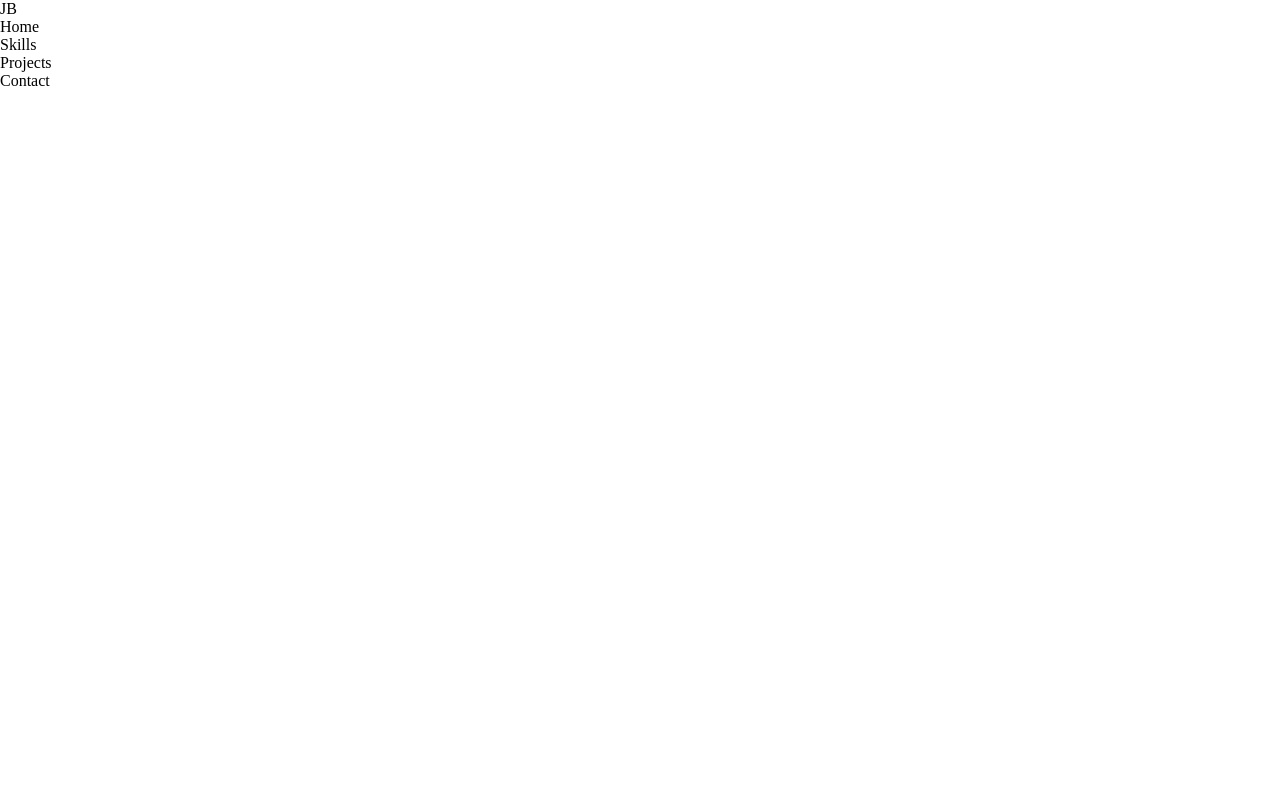
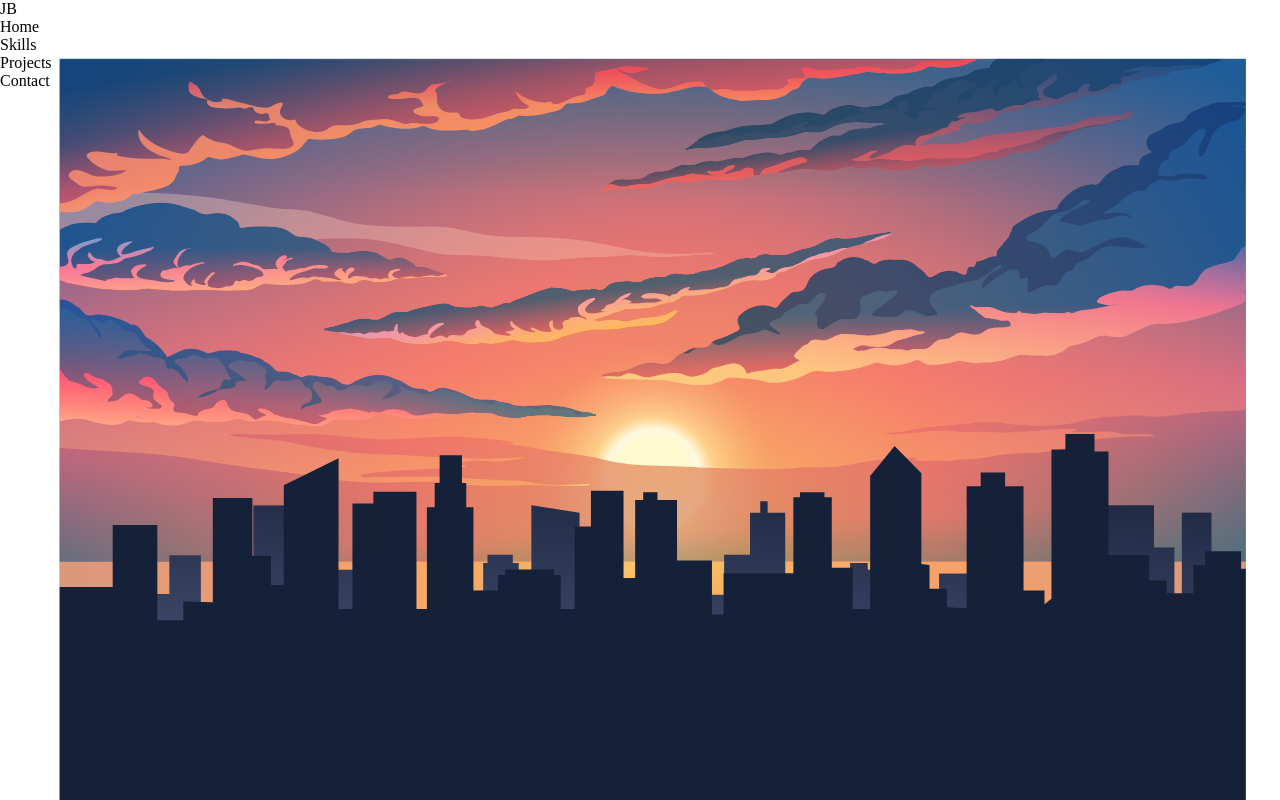
Before and after one commit to jbright716/jb-portfolio, a React (Create React App) app: page / in a window 1280 px wide. Built offline with nearby package versions, Linux system fonts and the light colour scheme.

Commit message:
added svg

```diff
--- a/src/Components/Home.jsx
+++ b/src/Components/Home.jsx
@@ -1,7 +1,11 @@
 import React from 'react'
 import styled from 'styled-components';
+import img from '../Assets/BackgroundCity.svg';
+
 const Container = styled.div`
-    background-img: url(../../Assets/BackgroundCity.svg);
+    min-height: 100vh;
+    background: url(${img});
+    background-size: cover;
 
 `;
 
```
Also changed, not shown: src/Assets/BackgroundCity.svg (renamed from Assets/BackgroundCity.svg).
